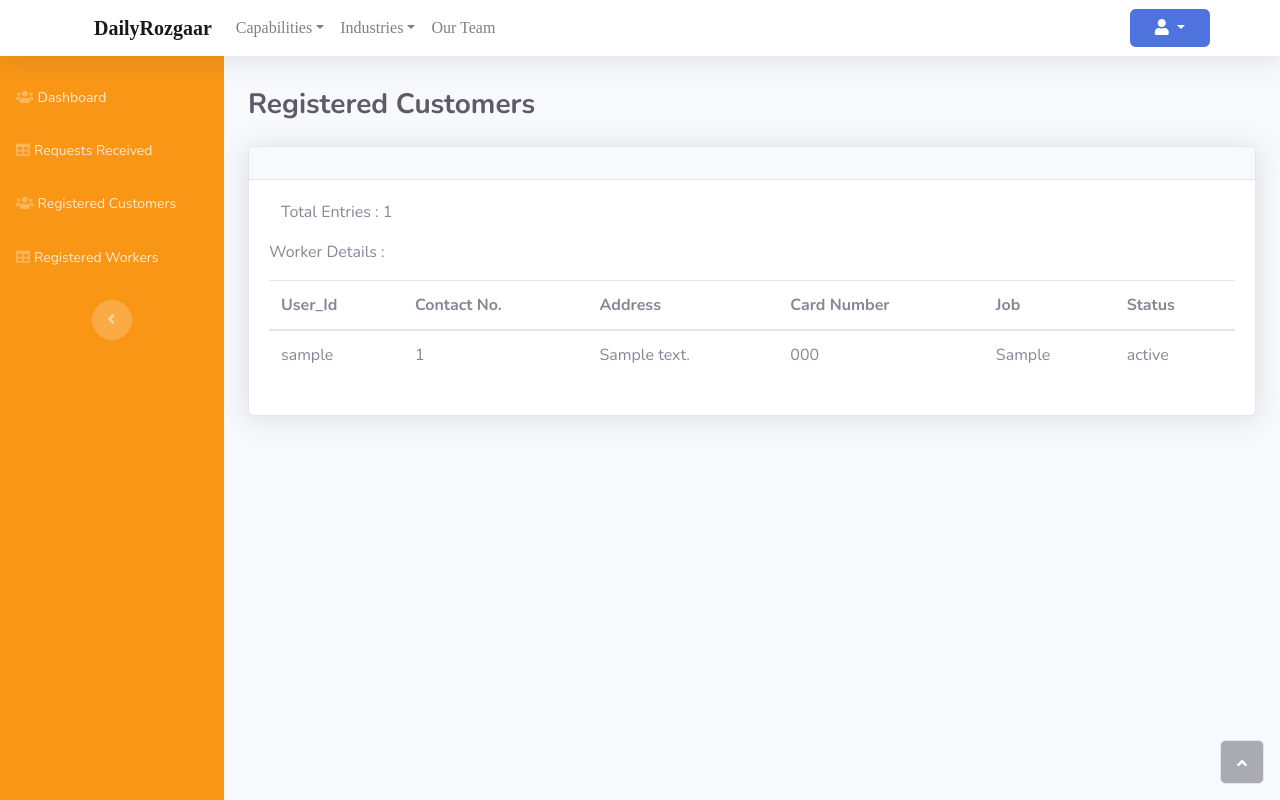
After one commit to RahulAgarwal1999/DailyRozgaar, a Django app: page /accounts/workers_for_rfq_received/1 in a window 1280 px wide. The commit adds this page. Run offline with Django 3.2, Linux system fonts and the light colour scheme; a user stored in the database is signed in; tables that the repository leaves empty hold one stand-in row (values such as "Sample post"); some libraries are stand-ins or nearby versions; some web fonts are replaced.

Commit message:
display eligible workers

```diff
--- a/mysite/accounts/urls.py
+++ b/mysite/accounts/urls.py
@@ -6,6 +6,7 @@ urlpatterns = [
     path('loginadmin',views.loginadmin,name='loginadmin'),
     path('dashboardadmin',views.dashboardadmin,name='dashboardadmin'),
     path('adminrfqreceived',views.adminrfqreceived,name='adminrfqreceived'),
+    path('workers_for_rfq_received/<int:id>',views.workers_for_rfq_received,name='workers_for_rfq_received'),
 
     path('loginuser',views.loginuser,name='loginuser'),
     path('registeruser',views.registeruser,name='registeruser'),
--- a/mysite/accounts/views.py
+++ b/mysite/accounts/views.py
@@ -154,6 +154,23 @@ def adminrfqreceived(request):
     }
     return render(request,'adminpages/adminrfqreceived.html',context)
 
+
+@login_required
+def workers_for_rfq_received(request,id):
+    user = request.user
+    rfq_data=Service.objects.get(id=id);
+    print(rfq_data.service)
+    data = WorkerDetails.objects.filter(job=rfq_data.service)
+    print(data)
+    count = WorkerDetails.objects.count()
+    context = {
+        'data' : data,
+        'count' : count
+    }
+
+    return render(request,'adminpages/workers_for_rfq_received.html',context)
+
+
 @login_required
 def dashboarduser(request):
     user=request.user
--- a/mysite/templates/adminpages/adminrfqreceived.html
+++ b/mysite/templates/adminpages/adminrfqreceived.html
@@ -58,7 +58,7 @@
                       <div class="col">
 
 
-                          <a class="btn btn-block btn-success" href="#">Forward</a>
+                          <a class="btn btn-block btn-success" href="{% url 'workers_for_rfq_received' li.id %}">Forward</a>
 
                       </div>
             </div>
--- /dev/null
+++ b/mysite/templates/adminpages/workers_for_rfq_received.html
@@ -0,0 +1,70 @@
+{% extends 'adminbase.html' %}
+{% load static %}
+{% block content %}
+
+
+<div class='mt-3' id="content">
+
+  <div class="container-fluid mt-5">
+      <h3 class="text-dark pt-4 mb-4"><strong>Registered Customers</strong></h3>
+      <div class="card shadow" style="margin-bottom: 20px;">
+          <div class="card-header py-3"></div>
+          <div class="card-body">
+            <div class="col-md-6 align-self-center">
+                <p id="dataTable_info" class="dataTables_info" role="status" aria-live="polite">Total Entries : {{ count }}</p>
+            </div>
+              <div class="row">
+                  <div class="col-md-6 text-nowrap">
+                      <div id="dataTable_length" class="dataTables_length" aria-controls="dataTable">
+                        <label>
+                          Worker Details :
+                      </label>
+                      </div>
+                  </div>
+              </div>
+
+              <div class="table-responsive table mt-2" id="dataTable" role="grid" aria-describedby="dataTable_info">
+                {% if data %}
+                  <table class="table dataTable my-0" id="dataTable">
+                      <thead>
+                          <tr>
+                              <th>User_Id</th>
+                              <th>Contact No.</th>
+                              <th>Address</th>
+                              <th>Card Number</th>
+                              <th>Job</th>
+                              <th>Status</th>
+                          </tr>
+                      </thead>
+                      <tbody>
+
+                          {% for da in data %}
+                          <tr>
+                              <td>{{ da.user_id }}</td>
+                              <td>{{ da.number }}</td>
+                              <td>{{ da.address }}</td>
+                              <td>{{ da.cardnumber }}</td>
+                              <td>{{ da.job }}</td>
+                              <td>{{ da.status }}</td>
+                          </tr>
+                          {% endfor %}
+                      </tbody>
+
+                      <tfoot>
+                          <tr></tr>
+                      </tfoot>
+                  </table>
+              </div>
+
+              {% else %}
+              <p class="pl-4"><strong>No Workers Registered Yet !</strong></p>
+              {% endif %}
+
+          </div>
+      </div>
+  </div>
+
+</div>
+
+
+{% endblock %}
```
Also changed, not shown: mysite/templates/accounts/dashboarduser.html (+5 -7 lines), mysite/templates/accounts/registerworker.html (+9 -1 lines).
